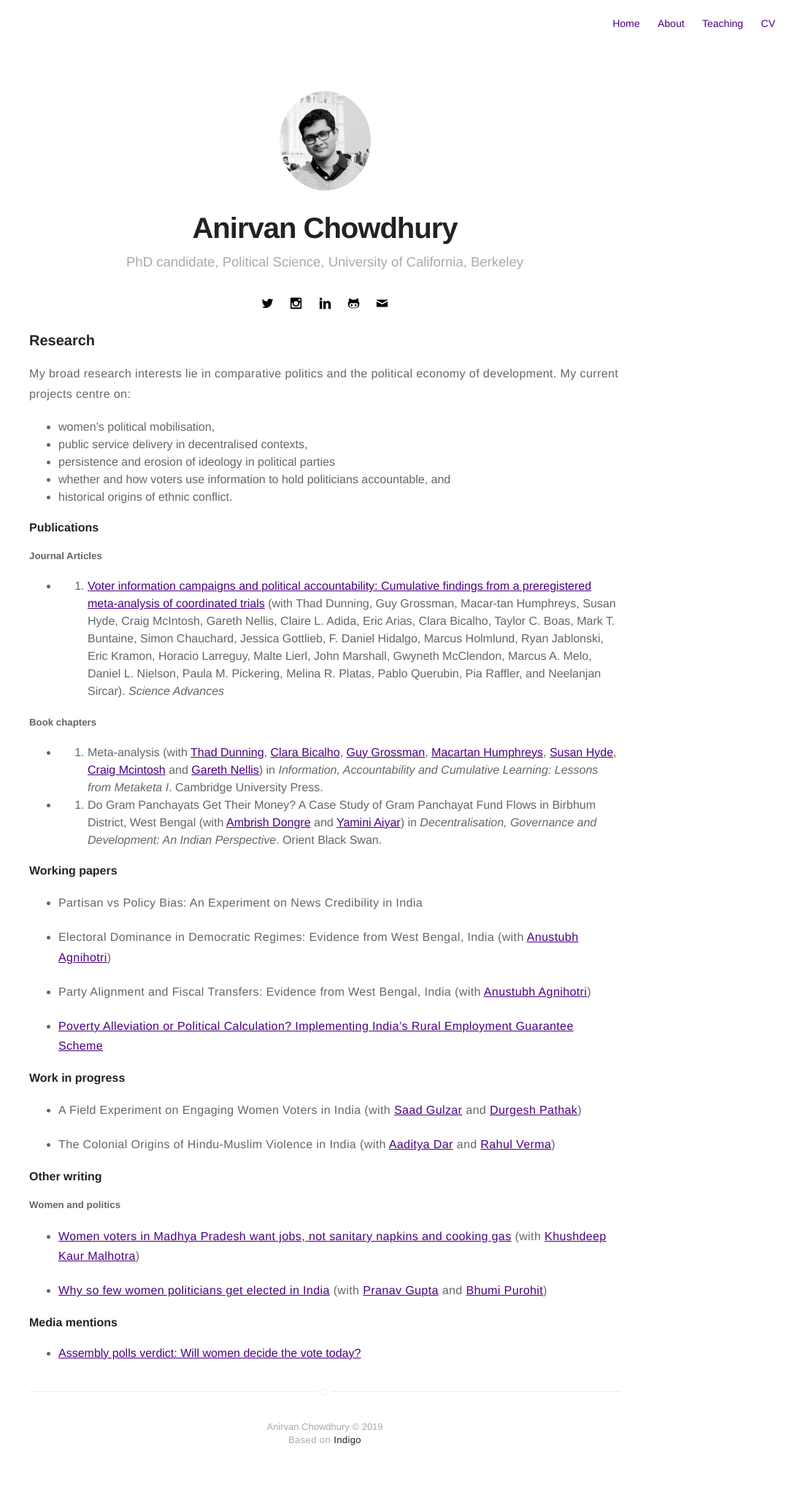
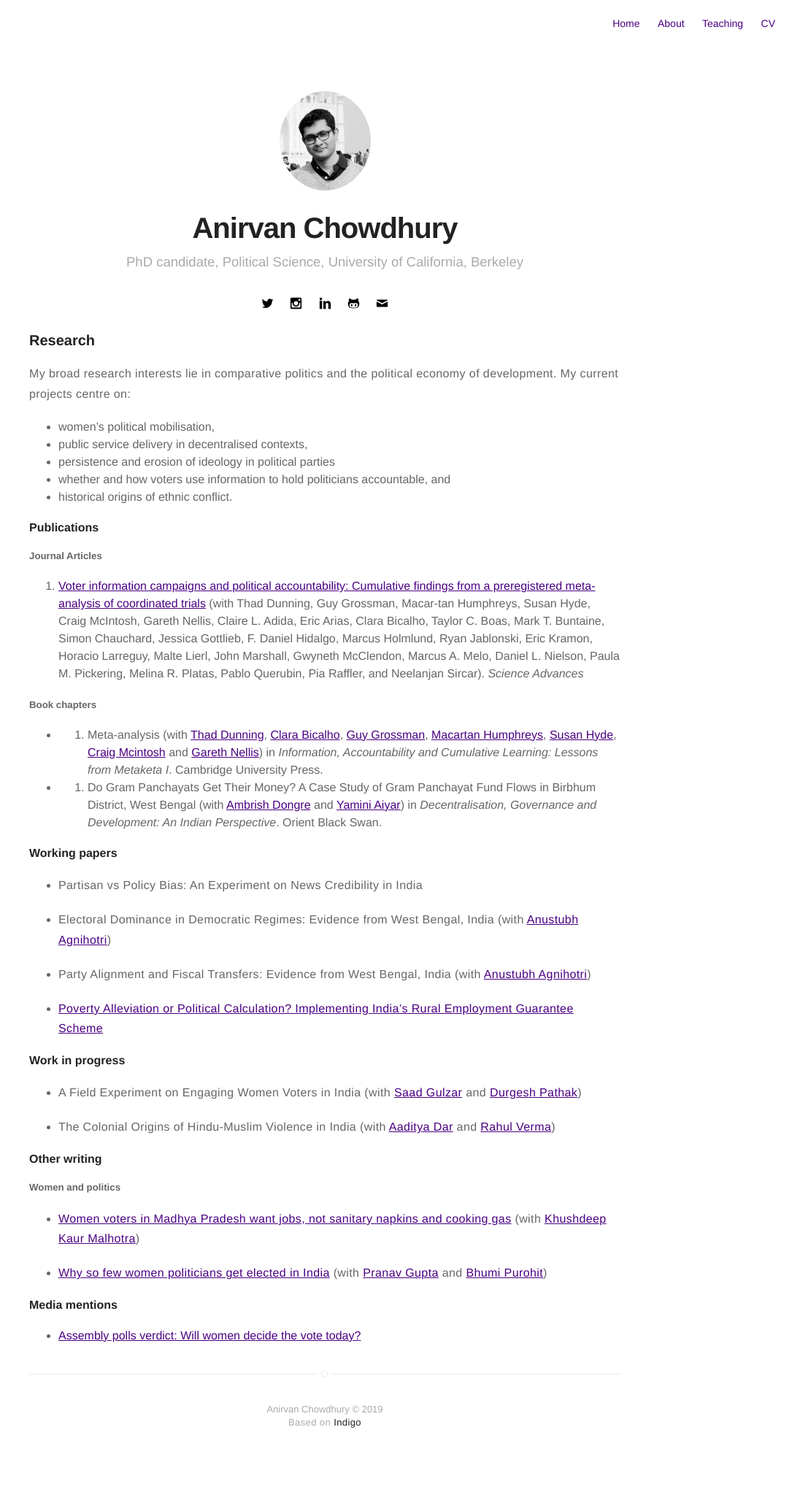
Before and after one commit to anirvanchowdhury/anirvanchowdhury.github.io, a Jekyll site: the page built from research.md, in a window 1280 px wide. Shown: the whole page at 73% size, without its empty margins (195-1280 px from the left). Built offline with Jekyll 4.4.1, drawn with Linux system fonts in a browser that asks for light colours; after the commit the page ends 2020 px from its top, so only the background shows below that.

```diff
--- a/research.md
+++ b/research.md
@@ -15,7 +15,7 @@ My broad research interests lie in comparative politics and the political econom
 #### Publications
 
 ##### Journal Articles
-* 2019. [Voter information campaigns and political accountability: Cumulative findings from a preregistered meta-analysis of coordinated trials](https://advances.sciencemag.org/content/5/7/eaaw2612.full) (with Thad Dunning, Guy Grossman, Macar-tan Humphreys, Susan Hyde, Craig McIntosh, Gareth Nellis, Claire L. Adida, Eric Arias, Clara Bicalho, Taylor C. Boas, Mark T. Buntaine, Simon Chauchard, Jessica Gottlieb, F. Daniel Hidalgo, Marcus Holmlund, Ryan Jablonski, Eric Kramon, Horacio Larreguy, Malte Lierl, John Marshall, Gwyneth McClendon, Marcus A. Melo, Daniel L. Nielson, Paula M. Pickering, Melina R. Platas, Pablo Querubin, Pia Raffler, and Neelanjan Sircar). _Science Advances_
+2019. [Voter information campaigns and political accountability: Cumulative findings from a preregistered meta-analysis of coordinated trials](https://advances.sciencemag.org/content/5/7/eaaw2612.full) (with Thad Dunning, Guy Grossman, Macar-tan Humphreys, Susan Hyde, Craig McIntosh, Gareth Nellis, Claire L. Adida, Eric Arias, Clara Bicalho, Taylor C. Boas, Mark T. Buntaine, Simon Chauchard, Jessica Gottlieb, F. Daniel Hidalgo, Marcus Holmlund, Ryan Jablonski, Eric Kramon, Horacio Larreguy, Malte Lierl, John Marshall, Gwyneth McClendon, Marcus A. Melo, Daniel L. Nielson, Paula M. Pickering, Melina R. Platas, Pablo Querubin, Pia Raffler, and Neelanjan Sircar). _Science Advances_
 
 ##### Book chapters
 * 2019. Meta-analysis (with [Thad Dunning](http://www.thaddunning.com/), [Clara Bicalho](https://wzb.eu/en/persons/clara-bicalho-maia-correia), [Guy Grossman](https://web.sas.upenn.edu/ggros/), [Macartan Humphreys](http://www.macartan.nyc/), [Susan Hyde](http://susan.hyde.co/), [Craig Mcintosh](http://gps.ucsd.edu/faculty-directory/craig-mcintosh.html) and [Gareth Nellis](http://www.garethnellis.com/)) in _Information, Accountability and Cumulative Learning: Lessons from Metaketa I_. Cambridge University Press.
```
